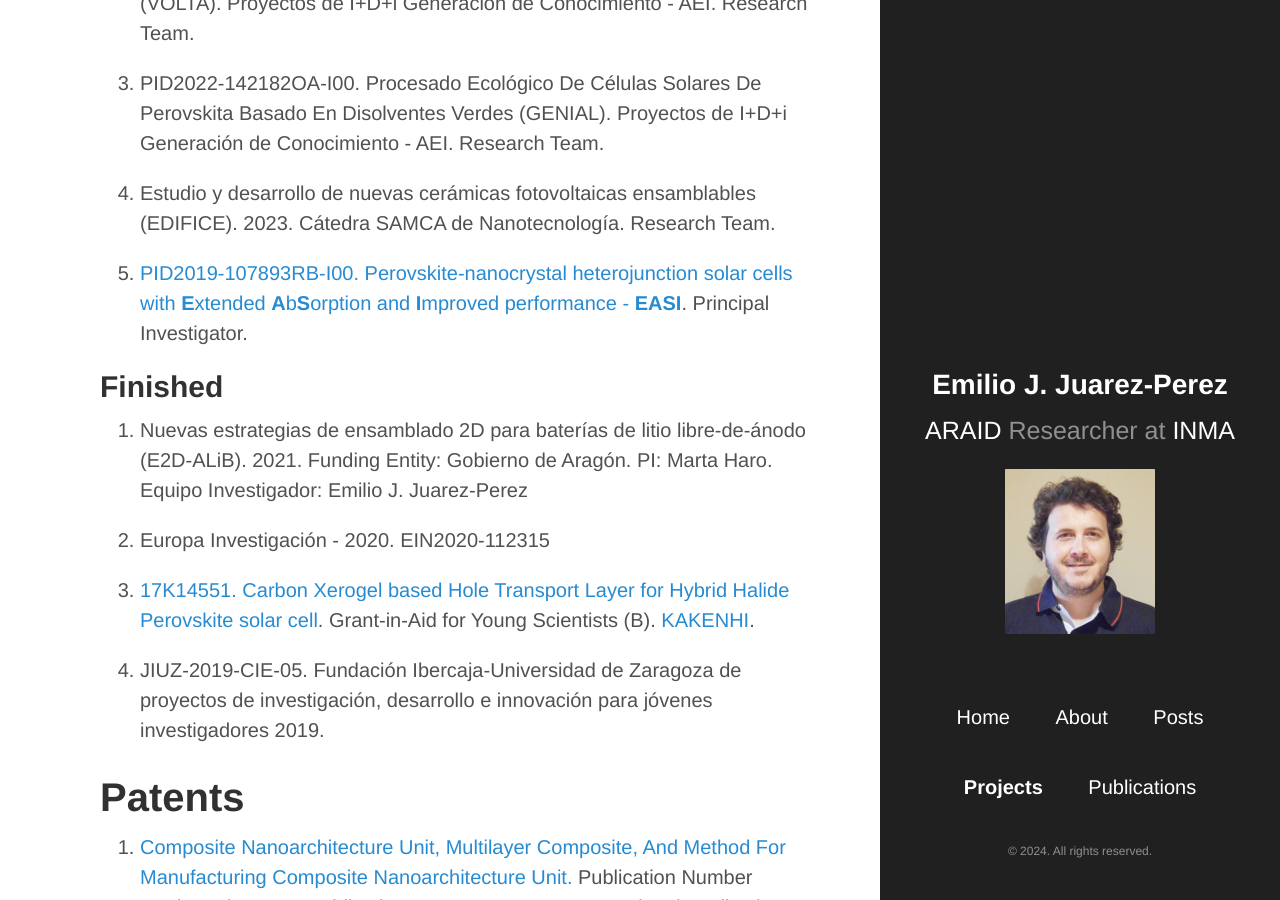
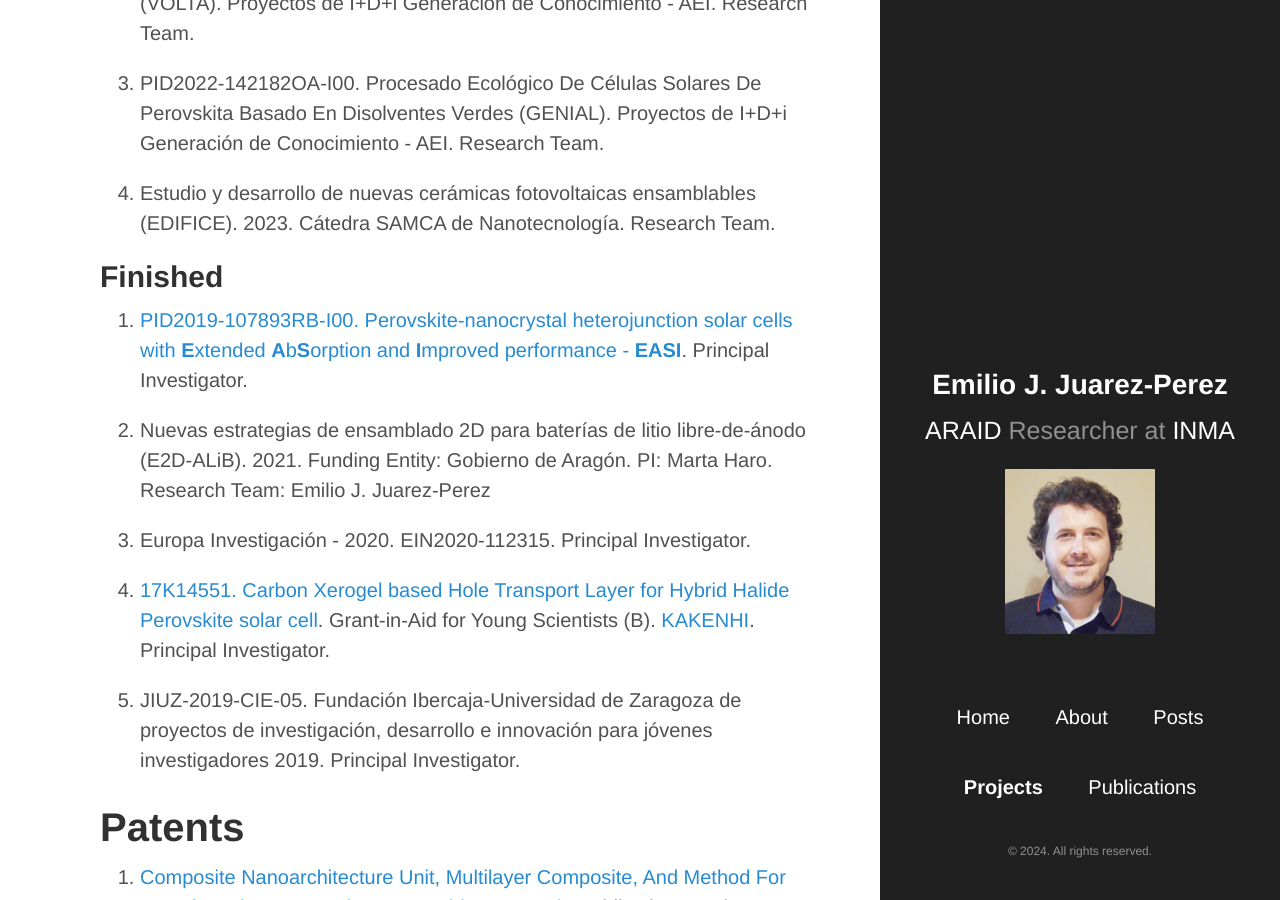
Before and after one commit to ejjpweb/ejjpweb.github.io, a Jekyll site: the page built from Projects.md, in a window 1280 px wide and 900 px high, scrolled down 620 px. Built offline with Jekyll 4.4.1, drawn with Linux system fonts in a browser that asks for light colours.

Commit message:
link error and projects page updated

```diff
--- a/Projects.md
+++ b/Projects.md
@@ -18,18 +18,18 @@ title: Projects
 
 4. Estudio y desarrollo de nuevas cerámicas fotovoltaicas ensamblables (EDIFICE). 2023. Cátedra SAMCA de Nanotecnología. Research Team.
 
-5. [PID2019-107893RB-I00.  Perovskite-nanocrystal heterojunction solar cells with **E**xtended **A**b**S**orption and **I**mproved performance - **EASI**](https://easi.unizar.es). Principal Investigator.
-
 
 ## Finished
 
-1. Nuevas estrategias de ensamblado 2D para baterías de litio libre-de-ánodo (E2D-ALiB). 2021. Funding Entity: Gobierno de Aragón. PI: Marta Haro. Equipo Investigador: Emilio J. Juarez-Perez
+1. [PID2019-107893RB-I00.  Perovskite-nanocrystal heterojunction solar cells with **E**xtended **A**b**S**orption and **I**mproved performance - **EASI**](https://easi.unizar.es). Principal Investigator.
 
-2. Europa Investigación - 2020. EIN2020-112315
+2. Nuevas estrategias de ensamblado 2D para baterías de litio libre-de-ánodo (E2D-ALiB). 2021. Funding Entity: Gobierno de Aragón. PI: Marta Haro. Research Team: Emilio J. Juarez-Perez
 
-3. [17K14551. Carbon Xerogel based Hole Transport Layer for Hybrid Halide Perovskite solar cell](https://app.dimensions.ai/details/grant/grant.6839973). Grant-in-Aid for Young Scientists (B). [KAKENHI](https://kaken.nii.ac.jp/grant/KAKENHI-PROJECT-17K14551).
+3. Europa Investigación - 2020. EIN2020-112315. Principal Investigator.
 
-4. JIUZ-2019-CIE-05. Fundación Ibercaja-Universidad de Zaragoza de proyectos de investigación, desarrollo e innovación para jóvenes investigadores 2019.
+4. [17K14551. Carbon Xerogel based Hole Transport Layer for Hybrid Halide Perovskite solar cell](https://app.dimensions.ai/details/grant/grant.6839973). Grant-in-Aid for Young Scientists (B). [KAKENHI](https://kaken.nii.ac.jp/grant/KAKENHI-PROJECT-17K14551). Principal Investigator.
+
+5. JIUZ-2019-CIE-05. Fundación Ibercaja-Universidad de Zaragoza de proyectos de investigación, desarrollo e innovación para jóvenes investigadores 2019. Principal Investigator.
 
 
 
```
Also changed, not shown: About.md (+1 -1 lines).
